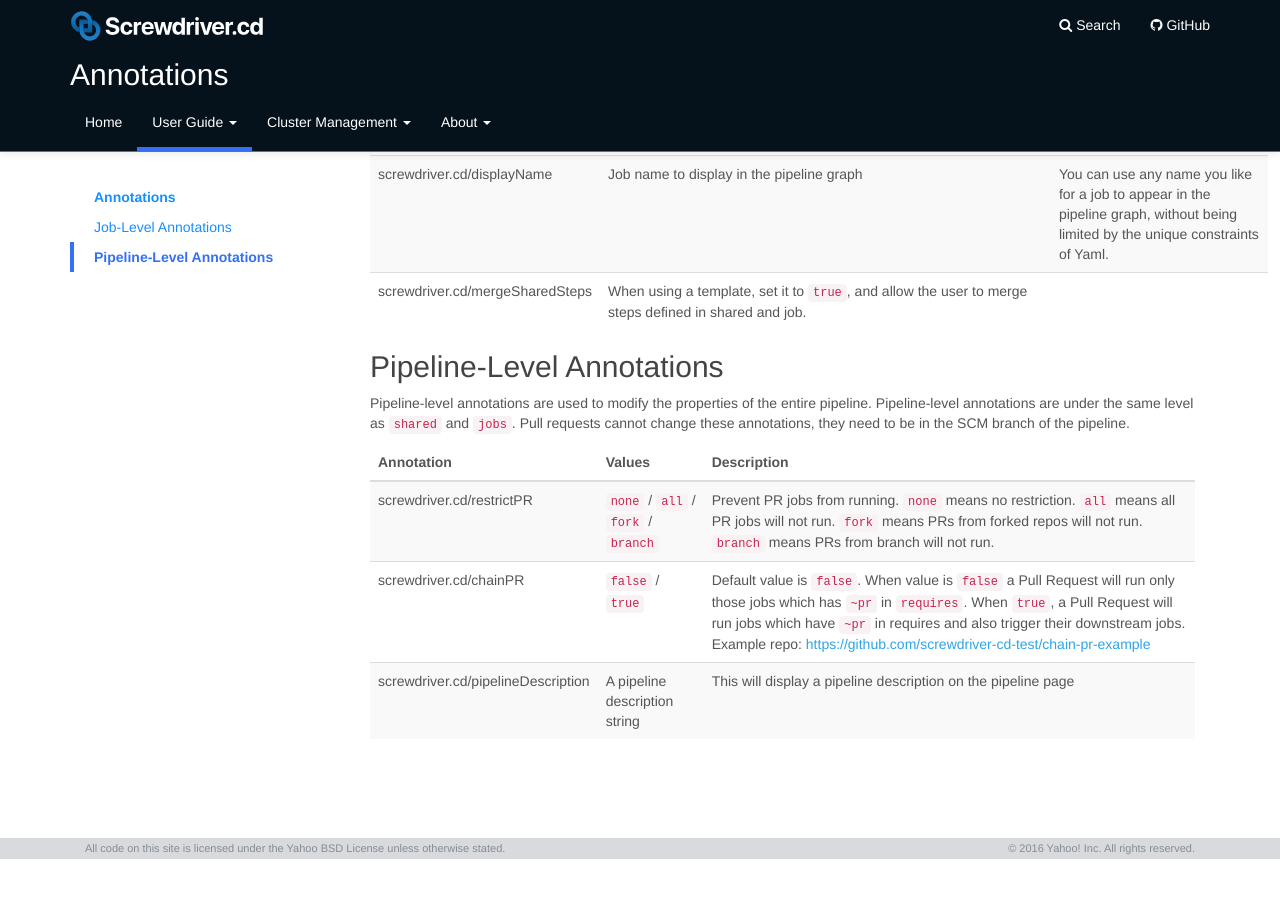
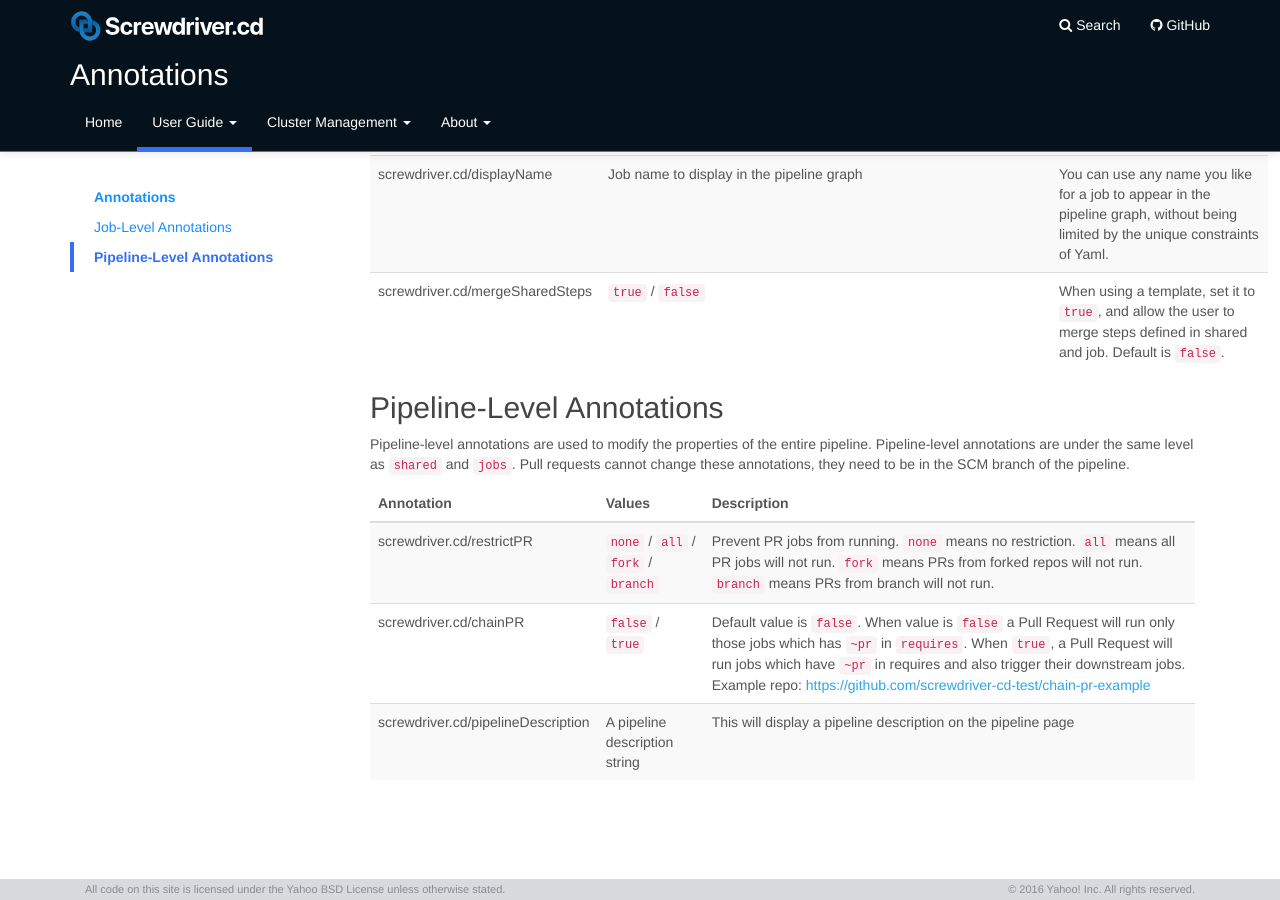
Before and after one commit to screwdriver-cd/guide, a Jekyll site: the page built from docs/user-guide/configuration/annotations.md, in a window 1280 px wide and 900 px high, scrolled down 3358 px. Built offline with Jekyll 4.4.1, drawn with Linux system fonts in a browser that asks for light colours; before the commit the page ends 4217 px from its top, so only the background shows below that.

Commit message:
Update docs/user-guide/configuration/annotations.md
Co-authored-by: kkawahar <xi.reich8@gmail.com>

```diff
--- a/docs/user-guide/configuration/annotations.md
+++ b/docs/user-guide/configuration/annotations.md
@@ -55,7 +55,7 @@ The following annotations are supported by plugins maintained by Screwdriver.cd.
 | screwdriver.cd/dockerRam | `MICRO` / `LOW` / `HIGH` / `TURBO` | When using a `k8s` executor and Docker is enabled, this will set the memory resources for the Docker container, see the `screwdriver.cd/ram` annotation above for defaults. |
 | screwdriver.cd/coverageScope | `pipeline` / `job` | When using the coverage plugin, this will set the scope for project creation. Default behavior depends on cluster configuration (e.g. `COVERAGE_SONAR_ENTERPRISE`), please check with your cluster admin for that. |
 | screwdriver.cd/displayName | Job name to display in the pipeline graph | You can use any name you like for a job to appear in the pipeline graph, without being limited by the unique constraints of Yaml. |
-| screwdriver.cd/mergeSharedSteps | When using a template, set it to `true`, and allow the user to merge steps defined in shared and job. |
+| screwdriver.cd/mergeSharedSteps | `true` / `false` | When using a template, set it to `true`, and allow the user to merge steps defined in shared and job. Default is `false`. |
 
 ## Pipeline-Level Annotations
 
```
